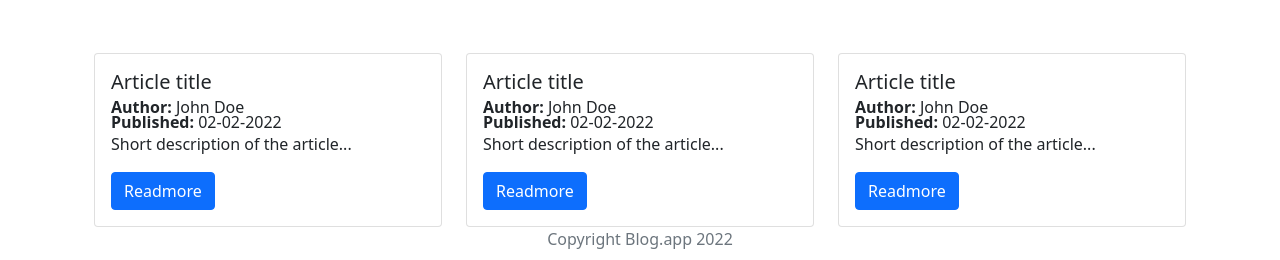
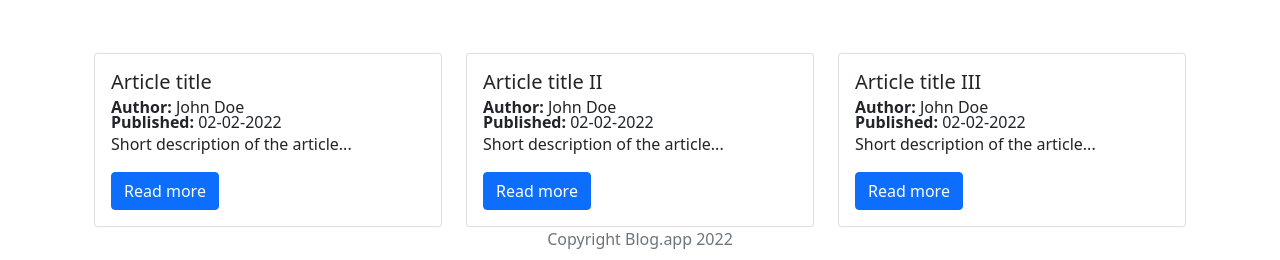
Before and after one commit to PiotrTancula/react-blog, a React (Create React App) app: page / in a window 1280 px wide. Shown: the part 155-415 px from the top of the page. Built offline with nearby package versions, Linux system fonts and the light colour scheme.

Commit message:
read more button transfer to the correct page

```diff
--- a/src/App.js
+++ b/src/App.js
@@ -9,6 +9,7 @@ import Header from './components/views/Header';
 import Footer from './components/views/Footer';
 import { Container } from 'react-bootstrap'
 import InsideSinglePost from './components/pages/InsideSinglePost';
+import Posts from './components/features/Posts';
 
 
 function App() {
@@ -17,10 +18,10 @@ function App() {
       <Header />
         <Routes>
           <Route path="/" element={<Home />} />
-          {/* <Route path="/post/:postId" element={<SinglePost/>}/> */}
           <Route path="/post/:postId" element={<InsideSinglePost/>}/>
+          {/* <Route path="/post/:postId/InsideSinglePost" element={<InsideSinglePost/>}/> */}
           <Route path="/post/add" element={<PostAdd />} />
-          <Route path="/post/edit/:id" element={<PostEdit />} />
+          <Route path="/post/edit/:postId" element={<PostEdit />} />
           <Route path="/about" element={<About />} />
           <Route path="*" element={<NotFound />} />
         </Routes>
--- a/src/components/features/Posts.js
+++ b/src/components/features/Posts.js
@@ -8,6 +8,7 @@ import { Link } from 'react-router-dom';
 const Posts = () => {
 
   const posts = useSelector(getAllPosts);
+  console.log(posts);
 
   return (
     <>
--- a/src/components/pages/SinglePost.js
+++ b/src/components/pages/SinglePost.js
@@ -13,7 +13,6 @@ const SinglePost = (props) => {
   const { postId } = useParams();
   const currentPost = useSelector(state => getPostById(state, postId));
   console.log(currentPost);
-
   return (
 
 
@@ -27,17 +26,13 @@ const SinglePost = (props) => {
               <Card.Text>
                 {props.shortDescription}
               </Card.Text>
-              <Link to={`/post/${props.id}`}>
+              {/* <Link to={`/post/${props.id}`}>
                 <Button variant="primary">Readmore</Button>
-              </Link>
+              </Link> */}
+               <Button href={`/post/${props.id}`}>Read more</Button>
             </Card.Body>
           </Card>
         </Col>
-
-
-
-
-
 
   )
 
--- a/src/redux/initialState.js
+++ b/src/redux/initialState.js
@@ -10,7 +10,7 @@ const initialState = {
     },
     {
       id: '2',
-      title: 'Article title',
+      title: 'Article title II',
       shortDescription: 'Short description of the article...',
       content: 'Main content of the article',
       publishedDate: '02-02-2022',
@@ -18,7 +18,7 @@ const initialState = {
     },
     {
       id: '3',
-      title: 'Article title',
+      title: 'Article title III',
       shortDescription: 'Short description of the article...',
       content: 'Main content of the article',
       publishedDate: '02-02-2022',
--- a/src/redux/postsRedux.js
+++ b/src/redux/postsRedux.js
@@ -1,7 +1,6 @@
 //selectors
 
-export const getPostById = ({posts}, postId) => posts.find(post => post.id === postId);
-
+export const getPostById = ({ posts }, postId) => posts.filter((post) => post.id === postId);
 // actions
 const createActionName = actionName => `app/posts/${actionName}`;
 
--- a/src/redux/store.js
+++ b/src/redux/store.js
@@ -3,6 +3,7 @@ import initialState from './initialState';
 import postsReducer from './postsRedux';
 
 export const getAllPosts = (state) => state.posts;
+
 
 
 
```
